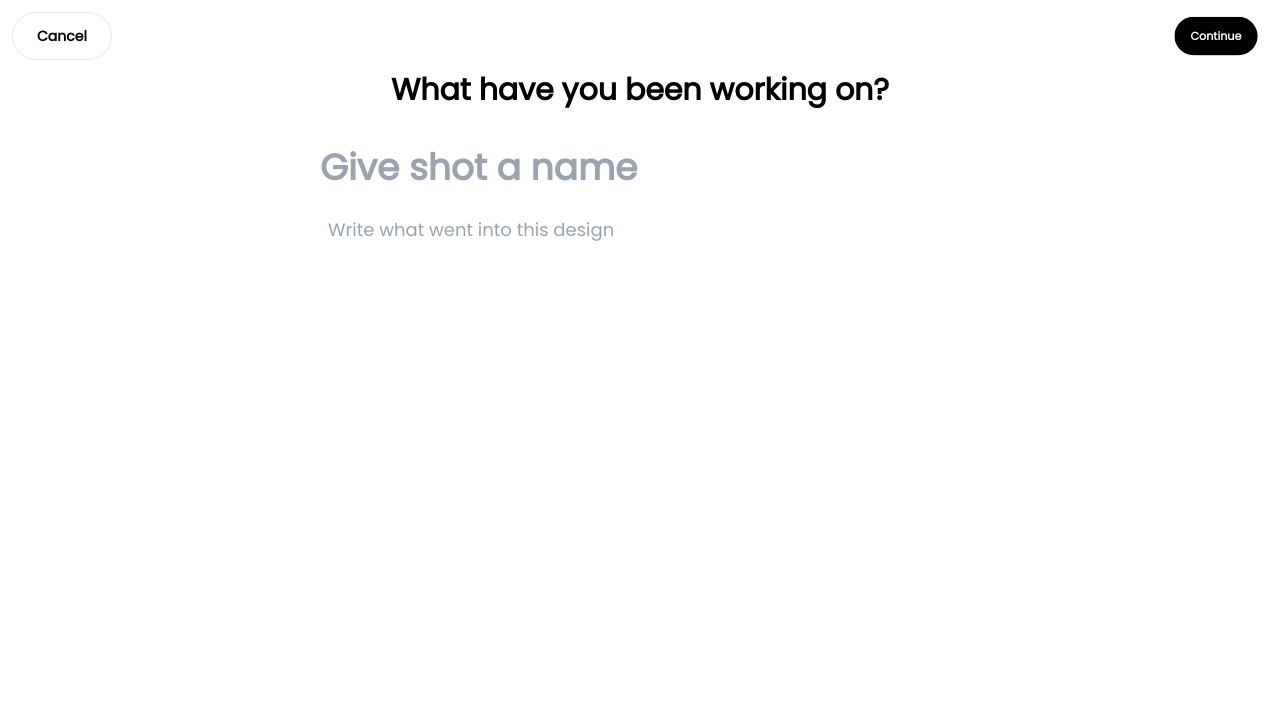
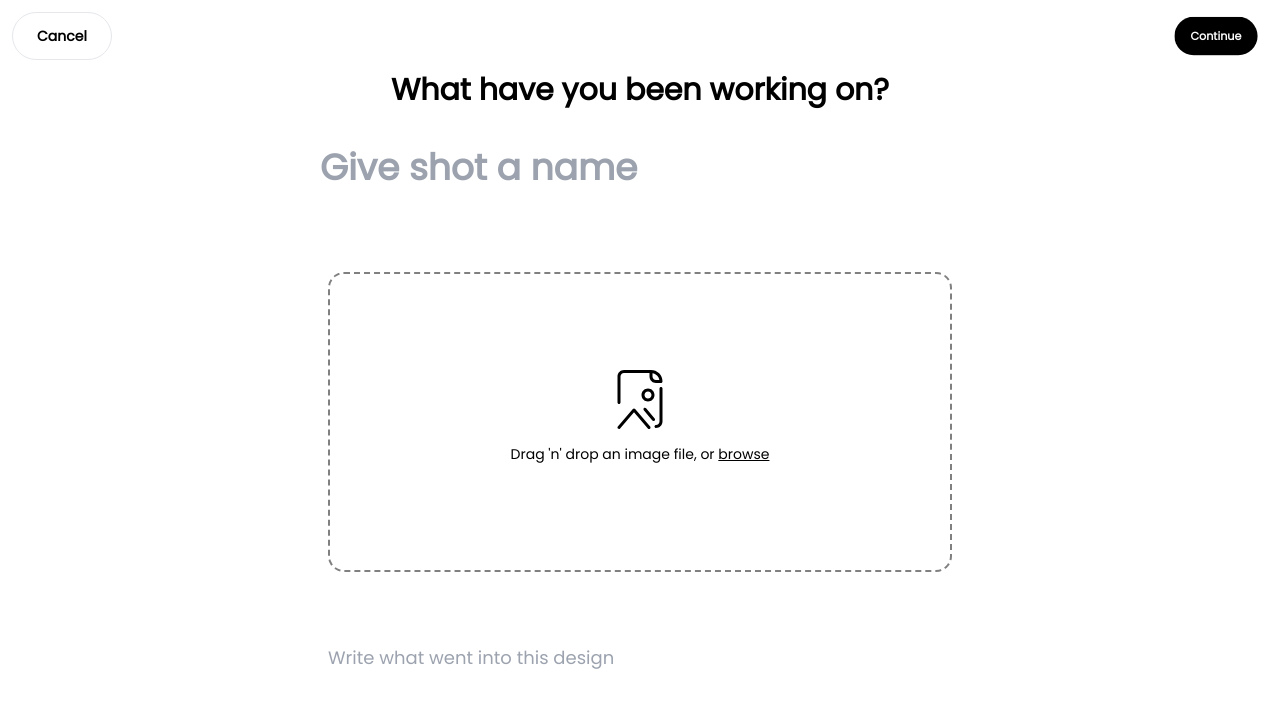
Before and after one commit to evergreenx/wribble, a Next.js app: page /upload in a window 1280 px wide. Shown: the top 708 px of the page. Built offline with nearby package versions, Linux system fonts and the light colour scheme.

Commit message:
add dropzone

```diff
--- a/app/upload/page.tsx
+++ b/app/upload/page.tsx
@@ -2,21 +2,29 @@
 import {
   createServerActionClient,
   createServerComponentClient,
-  cre
 } from "@supabase/auth-helpers-nextjs";
 import { cookies } from "next/headers";
 import Link from "next/link";
-import React from "react";
+import React, { useCallback, useState } from "react";
 import { motion } from "framer-motion"; // Import the motion module
 
+import { useDropzone } from "react-dropzone";
+import Upload from "@/components/Upload/Index";
+
 export default function page() {
-  const postData = async (formData: FormData) => {
+  const [shotsTitle, setShotsTitle] = useState<string>("");
+  const [shotsDesc, setShotsDesc] = useState<string>("");
+  const [selectedImage, setSelectedImage] = useState<string>("");
+
+  const postData = async (e: React.FormEvent<HTMLFormElement>) => {
     // "use server";
 
-    // const supabase = createServerActionClient<Database>({ cookies });
+    e.preventDefault();
+
+    let formData = new FormData();
     console.log("work");
 
-    const title = String(formData.get("title"));
+    const titlex = formData.append("title", shotsTitle);
     // const {
     //   data: { user },
     // } = await supabase.auth.getUser();
@@ -30,12 +38,19 @@ export default function page() {
     //   });
     // }
 
-    console.log(title);
+    console.log(shotsTitle);
+    console.log(shotsDesc);
   };
+
+  //   const acceptedFileItems = acceptedFiles.map((file:any) => (
+  //     <li key={file.path}>
+  //       {file.path} - {file.size} bytes
+  //     </li>
+  //   ));
 
   return (
     <>
-      <form action={postData}>
+      <form onSubmit={postData}>
         <motion.div
           initial={{ opacity: 0, y: -20 }} // Initial animation values
           animate={{ opacity: 1, y: 0 }} // Animation on load
@@ -70,7 +85,7 @@ export default function page() {
           What have you been working on?
         </motion.h1>
 
-        <div className="create_shot_container w-full lg:w-[50%] my-10 mx-[14px] lg:mx-auto">
+        <div className="create_shot_container lg:w-[50%] my-10 mx-[14px] lg:mx-auto">
           <motion.input
             initial={{ opacity: 0, y: -20 }} // Initial animation values
             animate={{ opacity: 1, y: 0 }} // Animation on load
@@ -78,11 +93,15 @@ export default function page() {
             transition={{ duration: 0.5 }} // Animation duration
             type="text"
             name="title"
+            onChange={(e) => setShotsTitle(e.target.value)}
             placeholder="Give shot a name "
             className="bg-white w-full text-4xl my-[20px] font-semibold text-[#0d0c22] border-none outline-none mx-auto justify-center flex"
           />
 
-          {/* <div className="upload w-full bg-blue-300 h-[300px] rounded-2xl mt-14 mb-14"></div> */}
+          <Upload
+            selectedImage={selectedImage}
+            setSelectedImage={setSelectedImage}
+          />
 
           <motion.div
             initial={{ opacity: 0, y: 20 }} // Initial animation values
@@ -94,6 +113,7 @@ export default function page() {
             <textarea
               className="resize-none placeholder:text-gray-400 min-h-[50px] text-lg w-full text-[#0d0c22] rounded-xl p-2  outline-[#0d0c22] "
               rows={1}
+              onChange={(e) => setShotsDesc(e.target.value)}
               placeholder="Write what went into this design "
             ></textarea>
           </motion.div>
--- /dev/null
+++ b/components/Upload/Index.tsx
@@ -0,0 +1,139 @@
+import React, { useCallback, useState } from "react";
+import { useDropzone } from "react-dropzone";
+import Image from "next/image";
+import UploadIcon from "@/assets/upload.svg";
+import { motion } from "framer-motion";
+
+interface UploadProps {
+  selectedImage: string;
+  setSelectedImage: React.Dispatch<React.SetStateAction<string>>;
+}
+
+const Upload: React.FC<UploadProps> = ({ selectedImage, setSelectedImage }) => {
+  const [isHovered, setIsHovered] = useState(false);
+  const [errorMessage, setErrorMessage] = useState("");
+
+  const onDrop = useCallback((acceptedFiles: File[]) => {
+    acceptedFiles.forEach((file: File) => {
+      const reader = new FileReader();
+
+      reader.onabort = () => console.log("file reading was aborted");
+      reader.onerror = () => console.log("file reading has failed");
+      reader.onload = () => {
+        const binaryStr = reader.result as ArrayBuffer;
+        const imageUrl = URL.createObjectURL(file);
+
+        // Check image dimensions
+        const image = document.createElement("img");
+        image.src = imageUrl;
+        image.onload = () => {
+          if (image.width < 400 || image.height < 300) {
+            setErrorMessage(
+              "Go big or go home. Your file's dimensions should be at least 400x300."
+            );
+          } else {
+            setSelectedImage(imageUrl);
+            setErrorMessage(""); // Clear any previous error message
+          }
+        };
+      };
+      reader.readAsArrayBuffer(file);
+    });
+  }, [setSelectedImage]);
+
+  const maxSizeBytes = 5 * 1024 * 1024; // 5MB max size
+  const minSizeBytes = 1024; // 1KB min size
+
+  const validateFile = (file: File) => {
+    if (file.size > maxSizeBytes) {
+      alert("File is too large. Maximum size is 5MB.");
+      return false;
+    }
+    if (file.size < minSizeBytes) {
+      alert("File is too small. Minimum size is 1KB.");
+      return false;
+    }
+    return true;
+  };
+
+  const { getRootProps, getInputProps, isDragActive } = useDropzone({
+    onDrop: (acceptedFiles: File[]) => {
+      const validFiles = acceptedFiles.filter(validateFile);
+      if (validFiles.length > 0) {
+        onDrop(validFiles);
+      }
+    },
+    accept: {
+        'image/jpeg': [],
+        'image/png': []
+      },
+    maxSize: maxSizeBytes,
+  });
+
+  return (
+    <div className="w-full p-2">
+      {selectedImage ? (
+        // Animation for the selected image
+        <motion.div
+          initial={{ opacity: 0, y: -20 }}
+          animate={{ opacity: 1, y: 0 }}
+          exit={{ opacity: 0, y: -20 }}
+          transition={{ duration: 0.5 }}
+          className="selected-image "
+        >
+          <Image src={selectedImage} alt="Selected" className="rounded-2xl w-full h-auto"
+
+
+
+
+          width={600}
+          height={600}
+          quality={100}
+          priority={true}
+          placeholder ='blur'
+          blurDataURL= {selectedImage}
+
+
+          />
+        </motion.div>
+      ) : (
+        // Animation for the upload area
+        <div {...getRootProps()}>
+          <motion.div
+            initial={{ opacity: 0, y: 20 }}
+            animate={{
+              opacity: 1,
+              y: 0,
+              borderColor: isHovered ? "black" : "gray", // Change border color when hovered
+            }}
+            exit={{ opacity: 0, y: 20 }}
+            transition={{ duration: 0.5 }}
+            onMouseEnter={() => setIsHovered(true)}
+            onMouseLeave={() => setIsHovered(false)}
+            className={`upload border-2 flex flex-col justify-center items-center border-dashed w-full bg-white h-[300px] rounded-2xl mt-14 mb-14 ${
+              isDragActive ? "border-green-500 border" : ""
+            }`}
+          >
+            <input {...getInputProps()} />
+
+            <div className="justify-center items-center mx-auto flex">
+              <Image src={UploadIcon} alt="upload"
+
+
+              />
+            </div>
+            <p className="text-sm my-3">
+              {isDragActive
+                ? "Drop the image here"
+                : "Drag 'n' drop an image file, or "}
+              <span className="underline"> browse</span>
+            </p>
+            {errorMessage && <p className="text-red-500">{errorMessage}</p>}
+          </motion.div>
+        </div>
+      )}
+    </div>
+  );
+};
+
+export default Upload;
--- a/package.json
+++ b/package.json
@@ -10,6 +10,7 @@
     "@radix-ui/react-icons": "^1.3.0",
     "@radix-ui/react-select": "^1.2.2",
     "@radix-ui/react-separator": "^1.0.3",
+    "@radix-ui/react-toast": "^1.1.4",
     "@radix-ui/react-tooltip": "^1.0.6",
     "@supabase/auth-helpers-nextjs": "latest",
     "@supabase/supabase-js": "latest",
@@ -20,6 +21,7 @@
     "postcss": "8.4.24",
     "react": "18.2.0",
     "react-dom": "18.2.0",
+    "react-dropzone": "^14.2.3",
     "tailwindcss": "3.3.2",
     "typescript": "5.1.3"
   },
```
Also changed, not shown: assets/upload.svg (added), 1 other file (tests, documents, lock files or other folders).
